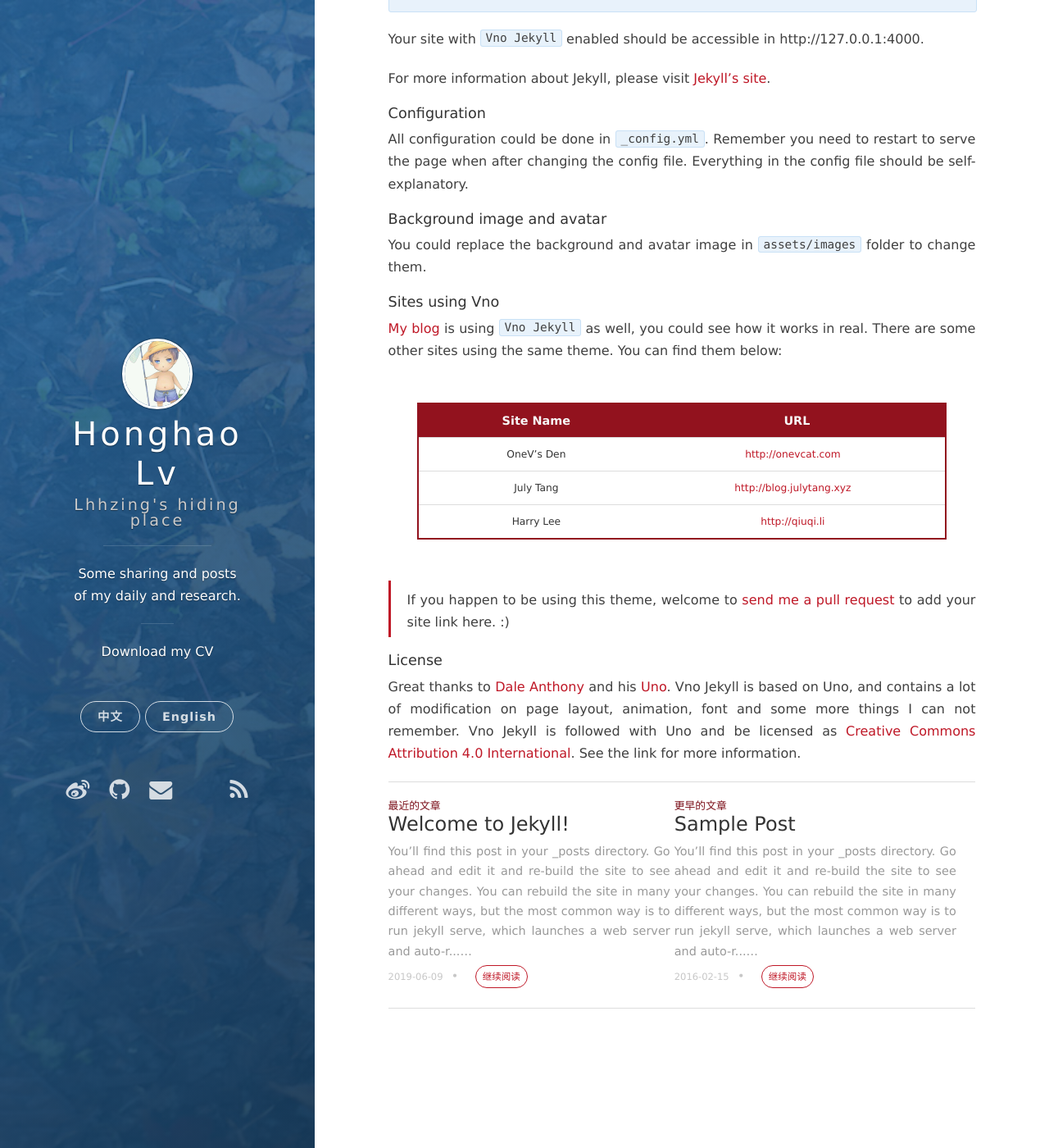
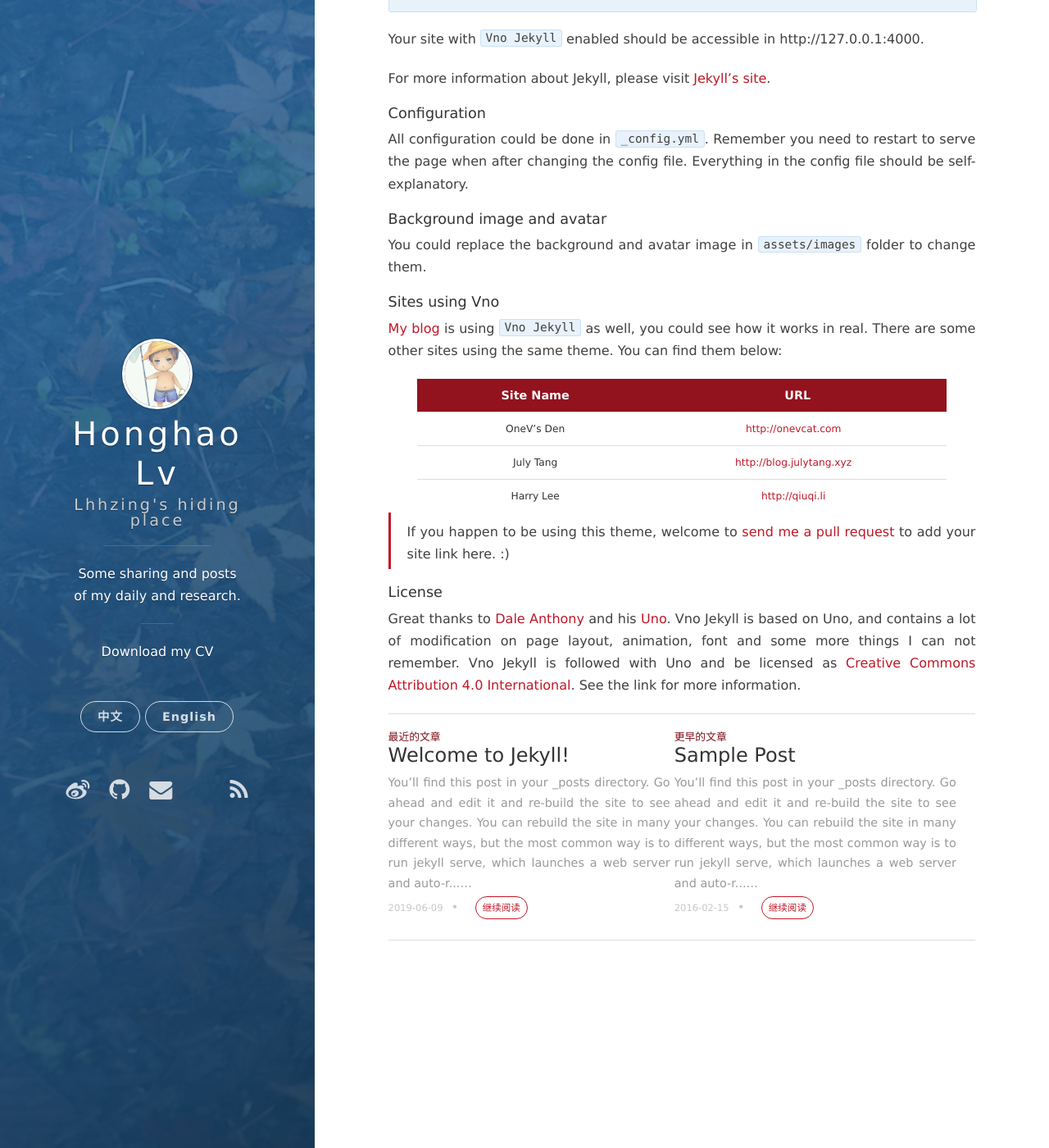
Before and after one commit to HonghaoLYU/HonghaoLYU_blog_old_version, a Jekyll site: the page built from _posts/2016-02-16-hello-world-vno.markdown, in a window 1280 px wide and 1400 px high, scrolled down 359 px. Shown: the whole window at 82% size. Built offline with Jekyll 4.4.1, drawn with Linux system fonts in a browser that asks for light colours; nearby versions of some CDN libraries; a style sheet for code colours, icons or effects is not loaded.

```diff
--- a/_layouts/page.html
+++ b/_layouts/page.html
@@ -14,5 +14,6 @@ layout: default
     <section class="post">
       {{ content }}
     </section>
+
   </article>
 </html>
--- a/_sass/global.scss
+++ b/_sass/global.scss
@@ -188,9 +188,9 @@ table {
   text-align: center;
   line-height: 40px;
   border-spacing: 0;
-  border: 2px solid darken($primary-color, 10%);
+  border: 0px solid darken($primary-color, 10%);
   width: 90%;
-  margin: 50px auto;
+  margin: 0 auto;
 }
 
 thead tr:first-child {
```
Also changed, not shown: english/share.md (+5 -1 lines).
